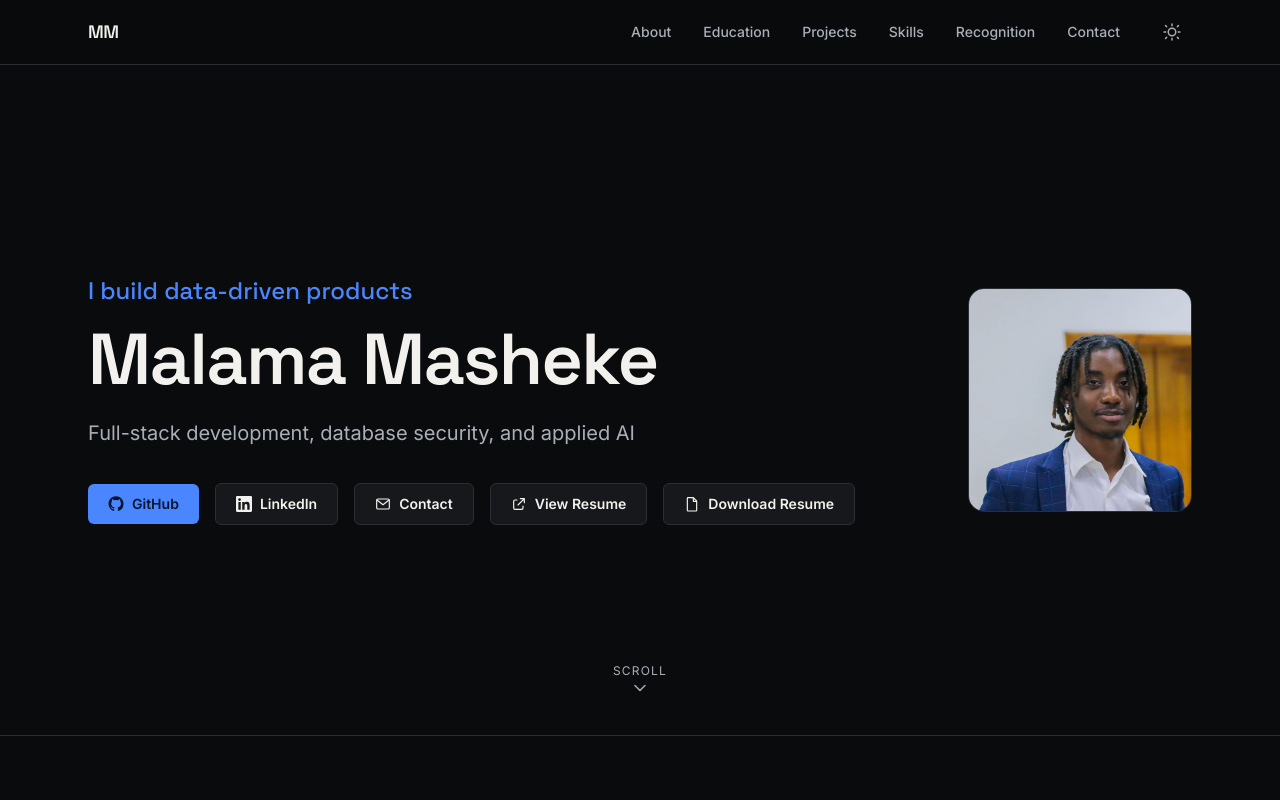
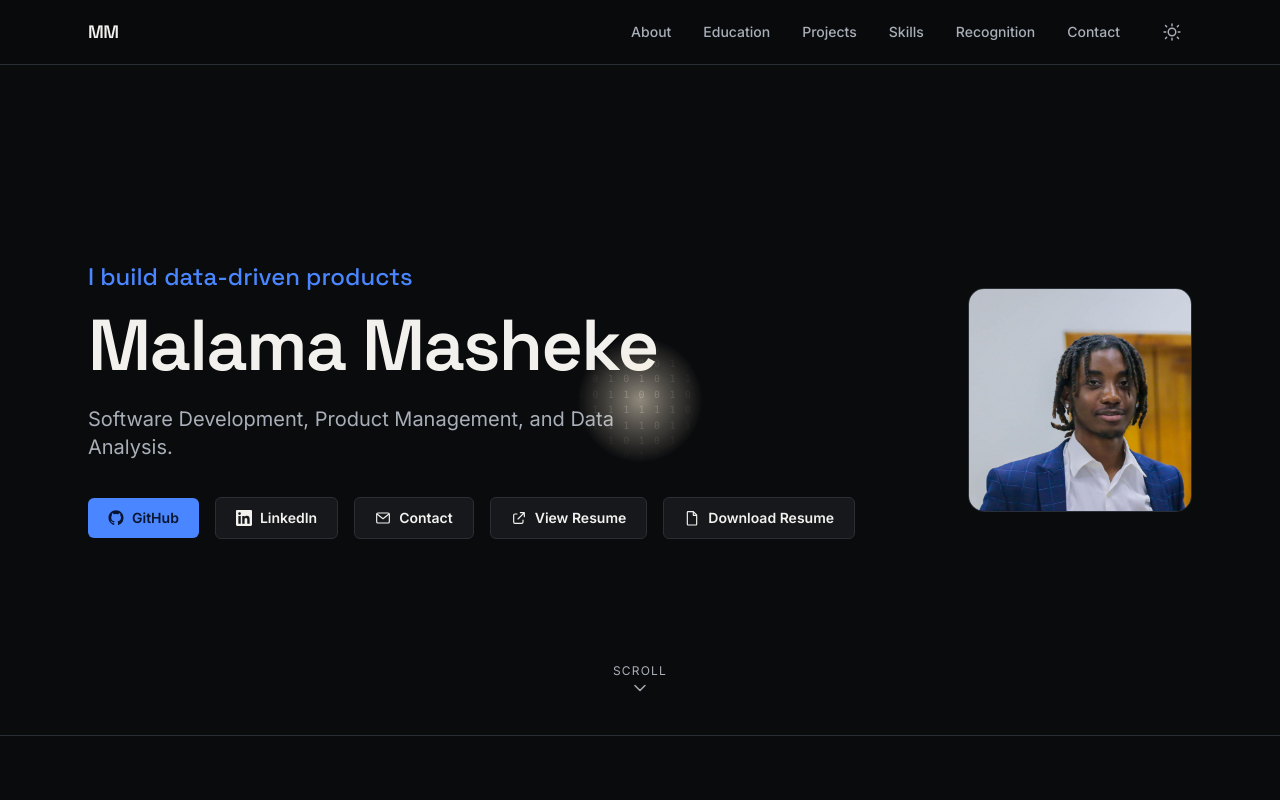
Before and after one commit to malgmash/Portfolio, a Next.js app: page / in a window 1280 px wide. Shown: the top 800 px of the page. Built offline with nearby package versions, Linux system fonts and the light colour scheme.

Commit message:
made changes to the Hero component and added a new TypingText component for animated text effects. Updated global styles and content library accordingly.

```diff
--- a/app/layout.tsx
+++ b/app/layout.tsx
@@ -3,6 +3,7 @@ import { Inter, Space_Grotesk } from "next/font/google";
 import "./globals.css";
 import { ThemeProvider, themeInitScript } from "@/lib/theme";
 import { profile } from "@/lib/content";
+import CursorSpotlight from "@/components/CursorSpotlight";
 
 const inter = Inter({
   variable: "--font-inter",
@@ -32,7 +33,10 @@ export default function RootLayout({
         <script dangerouslySetInnerHTML={{ __html: themeInitScript }} />
       </head>
       <body>
-        <ThemeProvider>{children}</ThemeProvider>
+        <ThemeProvider>
+          {children}
+          <CursorSpotlight />
+        </ThemeProvider>
       </body>
     </html>
   );
--- /dev/null
+++ b/components/CursorSpotlight.tsx
@@ -0,0 +1,227 @@
+"use client";
+
+import { useEffect, useRef, useState } from "react";
+import { useTheme } from "@/lib/theme";
+
+const EXCLUDE_SELECTOR = 'a, button, input, textarea, select, img, [role="button"], .no-spotlight';
+const RADIUS = 63;
+const LERP = 0.14;
+const RECOMPUTE_DEBOUNCE_MS = 120;
+const SHUFFLE_INTERVAL_MS = 650;
+const GRID_COLS = 7;
+const GRID_ROWS = 7;
+const TILE_SIZE = 108;
+
+function isEligible() {
+  if (typeof window === "undefined") return false;
+  const reducedMotion = window.matchMedia("(prefers-reduced-motion: reduce)").matches;
+  const coarsePointer = window.matchMedia("(pointer: coarse)").matches;
+  const tooNarrow = window.innerWidth < 768;
+  return !reducedMotion && !coarsePointer && !tooNarrow;
+}
+
+export default function CursorSpotlight() {
+  const { theme } = useTheme();
+  const [enabled, setEnabled] = useState(false);
+
+  const rootRef = useRef<SVGSVGElement | null>(null);
+  const circleRef = useRef<SVGCircleElement | null>(null);
+  const cutoutGroupRef = useRef<SVGGElement | null>(null);
+  const patternRef = useRef<SVGGElement | null>(null);
+
+  const initialDigits = Array.from({ length: GRID_COLS * GRID_ROWS }, (_, i) => (i % 2 === 0 ? "0" : "1"));
+
+  useEffect(() => {
+    const update = () => setEnabled(isEligible());
+    update();
+
+    const motionQuery = window.matchMedia("(prefers-reduced-motion: reduce)");
+    const pointerQuery = window.matchMedia("(pointer: coarse)");
+    motionQuery.addEventListener("change", update);
+    pointerQuery.addEventListener("change", update);
+
+    let resizeTimeout: ReturnType<typeof setTimeout>;
+    const onResize = () => {
+      clearTimeout(resizeTimeout);
+      resizeTimeout = setTimeout(update, RECOMPUTE_DEBOUNCE_MS);
+    };
+    window.addEventListener("resize", onResize);
+
+    return () => {
+      motionQuery.removeEventListener("change", update);
+      pointerQuery.removeEventListener("change", update);
+      window.removeEventListener("resize", onResize);
+      clearTimeout(resizeTimeout);
+    };
+  }, []);
+
+  useEffect(() => {
+    if (!enabled) return;
+
+    const target = { x: window.innerWidth / 2, y: window.innerHeight / 2 };
+    const current = { ...target };
+
+    const onPointerMove = (e: PointerEvent) => {
+      target.x = e.clientX;
+      target.y = e.clientY;
+    };
+    window.addEventListener("pointermove", onPointerMove, { passive: true });
+
+    let rafId: number;
+    const tick = () => {
+      current.x += (target.x - current.x) * LERP;
+      current.y += (target.y - current.y) * LERP;
+
+      const root = rootRef.current;
+      if (root) {
+        root.style.setProperty("--cursor-x", `${current.x}px`);
+        root.style.setProperty("--cursor-y", `${current.y}px`);
+      }
+      if (circleRef.current) {
+        circleRef.current.setAttribute("cx", String(current.x));
+        circleRef.current.setAttribute("cy", String(current.y));
+      }
+      rafId = requestAnimationFrame(tick);
+    };
+    rafId = requestAnimationFrame(tick);
+
+    return () => {
+      window.removeEventListener("pointermove", onPointerMove);
+      cancelAnimationFrame(rafId);
+    };
+  }, [enabled]);
+
+  useEffect(() => {
+    if (!enabled) return;
+
+    const recompute = () => {
+      const g = cutoutGroupRef.current;
+      if (!g) return;
+
+      const elements = document.querySelectorAll<HTMLElement>(EXCLUDE_SELECTOR);
+      const rects: DOMRect[] = [];
+      elements.forEach((el) => {
+        const rect = el.getBoundingClientRect();
+        if (rect.width === 0 || rect.height === 0) return;
+        if (rect.bottom < 0 || rect.top > window.innerHeight || rect.right < 0 || rect.left > window.innerWidth) {
+          return;
+        }
+        rects.push(rect);
+      });
+
+      const pad = 4;
+      g.innerHTML = rects
+        .map(
+          (r) =>
+            `<rect x="${r.left - pad}" y="${r.top - pad}" width="${r.width + pad * 2}" height="${r.height + pad * 2}" rx="6" fill="black" />`
+        )
+        .join("");
+    };
+
+    let scheduled: ReturnType<typeof setTimeout> | null = null;
+    const schedule = () => {
+      if (scheduled) clearTimeout(scheduled);
+      scheduled = setTimeout(recompute, RECOMPUTE_DEBOUNCE_MS);
+    };
+
+    recompute();
+    window.addEventListener("resize", schedule);
+    window.addEventListener("scroll", schedule, { passive: true, capture: true });
+
+    const mutationObserver = new MutationObserver(schedule);
+    mutationObserver.observe(document.body, { childList: true, subtree: true });
+
+    const resizeObserver = new ResizeObserver(schedule);
+    resizeObserver.observe(document.body);
+
+    return () => {
+      window.removeEventListener("resize", schedule);
+      window.removeEventListener("scroll", schedule, { capture: true });
+      mutationObserver.disconnect();
+      resizeObserver.disconnect();
+      if (scheduled) clearTimeout(scheduled);
+    };
+  }, [enabled]);
+
+  useEffect(() => {
+    if (!enabled) return;
+
+    const pattern = patternRef.current;
+    if (!pattern) return;
+    const nodes = pattern.querySelectorAll("text");
+
+    const shuffle = (count: number) => {
+      if (nodes.length === 0) return;
+      for (let i = 0; i < count; i++) {
+        const node = nodes[Math.floor(Math.random() * nodes.length)];
+        node.textContent = Math.random() < 0.5 ? "0" : "1";
+      }
+    };
+
+    shuffle(nodes.length);
+    const interval = setInterval(() => shuffle(2 + Math.floor(Math.random() * 2)), SHUFFLE_INTERVAL_MS);
+
+    return () => clearInterval(interval);
+  }, [enabled]);
+
+  if (!enabled) return null;
+
+  const isLight = theme === "light";
+  const glowColor = isLight ? "#05070d" : "#fff2d9";
+  const glowBlend = isLight ? "multiply" : "screen";
+  const binaryColor = isLight ? "#1c2028" : "#fdf6e6";
+
+  return (
+    <svg
+      ref={rootRef}
+      aria-hidden="true"
+      focusable="false"
+      className="pointer-events-none fixed inset-0 z-40"
+      width="100%"
+      height="100%"
+    >
+      <defs>
+        <radialGradient id="spotlight-gradient">
+          <stop offset="0%" stopColor="white" stopOpacity="0.55" />
+          <stop offset="45%" stopColor="white" stopOpacity="0.28" />
+          <stop offset="100%" stopColor="white" stopOpacity="0" />
+        </radialGradient>
+
+        <mask id="spotlight-mask" maskUnits="userSpaceOnUse" x="0" y="0" width="100%" height="100%">
+          <rect x="0" y="0" width="100%" height="100%" fill="black" />
+          <circle ref={circleRef} cx="-1000" cy="-1000" r={RADIUS} fill="url(#spotlight-gradient)" />
+          <g ref={cutoutGroupRef} />
+        </mask>
+
+        <pattern id="spotlight-binary" patternUnits="userSpaceOnUse" width={TILE_SIZE} height={TILE_SIZE}>
+          <g
+            ref={patternRef}
+            opacity="0.55"
+            fill={binaryColor}
+            fontFamily="ui-monospace, SFMono-Regular, Menlo, monospace"
+            fontSize="10"
+          >
+            {initialDigits.map((digit, i) => {
+              const col = i % GRID_COLS;
+              const row = Math.floor(i / GRID_COLS);
+              return (
+                <text key={i} x={6 + col * (TILE_SIZE / GRID_COLS)} y={12 + row * (TILE_SIZE / GRID_ROWS)}>
+                  {digit}
+                </text>
+              );
+            })}
+          </g>
+        </pattern>
+      </defs>
+
+      <rect
+        width="100%"
+        height="100%"
+        fill={glowColor}
+        mask="url(#spotlight-mask)"
+        style={{ mixBlendMode: glowBlend }}
+      />
+      <rect width="100%" height="100%" fill="url(#spotlight-binary)" mask="url(#spotlight-mask)" />
+    </svg>
+  );
+}
--- a/lib/content.ts
+++ b/lib/content.ts
@@ -92,7 +92,7 @@ export const profile: Profile = {
     "I work in teams",
     "I am hardworking, goal oriented and resilient",
   ],
-  positioning: "Full-stack development, database security, and applied AI",
+  positioning: "Software Development, Product Management, and Data Analysis.",
   location: "Salisbury, North Carolina, USA",
   phone: "(+1) 704-223-7645",
   email: "gabrielmasheke@gmail.com",
@@ -102,9 +102,9 @@ export const profile: Profile = {
 
 export const about: AboutContent = {
   whoIAm:
-    "Undergraduate at Livingstone College, Presidential Scholar with a 4.0 GPA. I work at the intersection of backend architecture and security, and I care most about systems where correctness actually matters: authorization, data integrity, and getting the hard edge cases right rather than the happy path.",
+    "Undergraduate at Livingstone College, Presidential Scholar with a 4.0 GPA. I use my hardwork, determination and resilience to analyze, design, lead and build projects. I solve problems and have fun while doing it. From front-end to back-end to interpreting data, I do it all and do not limit myself.",
   whatIBuild:
-    "Full-stack applications with security designed in from the schema up, not bolted on afterward. Recent work spans a workspace-scoped voting platform enforcing row-level authorization across twelve tables and an AI support triage agent with grounding checks and human escalation routing. I also work as a directed operator of AI coding agents, scoping tasks, reviewing diffs, and owning the architecture decisions myself.",
+    "From full-stack applications to AI agents, I design security into the schema rather than adding it later, and I build for the cases where correctness matters: who can access what, whether the data holds up, and what happens when the system is asked something it can't answer. I also work alongside AI coding agents, scoping the tasks, reviewing the output, and owning the design decisions myself.",
 };
 
 export const education: EducationEntry[] = [
```
